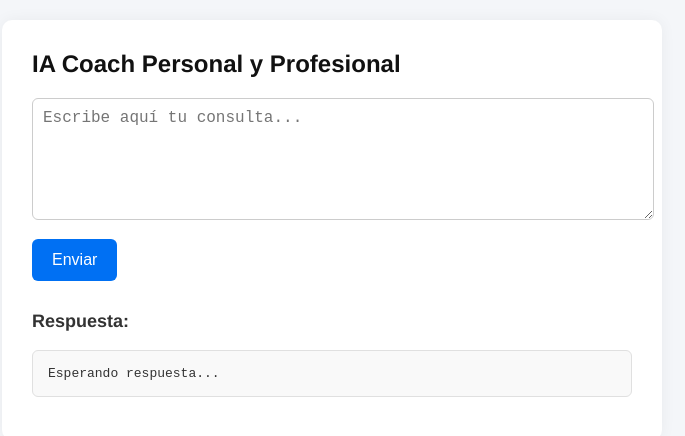
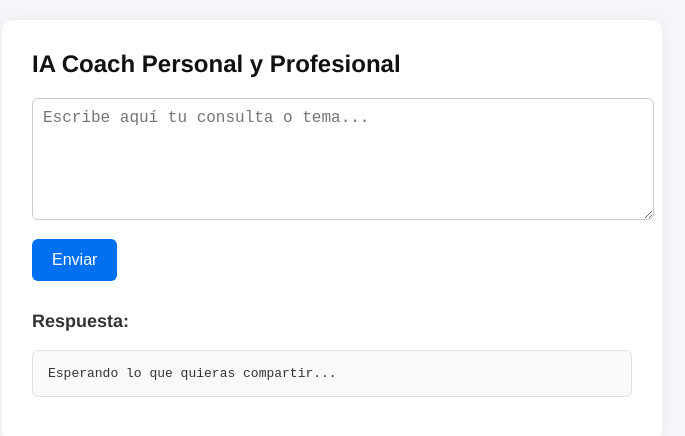
Before and after one commit to viveka2024/IaCoach, a website: page public/index.html in a window 1280 px wide. Shown: the whole page, without its empty margins (308-993 px from the left). Drawn offline with Linux system fonts and the light colour scheme.

Commit message:
Update index.html

```diff
--- a/public/index.html
+++ b/public/index.html
@@ -70,10 +70,10 @@
 <body>
   <div class="container">
     <h2>IA Coach Personal y Profesional</h2>
-    <textarea id="userInput" placeholder="Escribe aquí tu consulta..."></textarea><br>
+    <textarea id="userInput" placeholder="Escribe aquí tu consulta o tema..."></textarea><br>
     <button onclick="sendMessage()">Enviar</button>
     <h3>Respuesta:</h3>
-    <pre id="responseArea">Esperando respuesta...</pre>
+    <pre id="responseArea">Esperando lo que quieras compartir...</pre>
   </div>
 
   <script>
```
